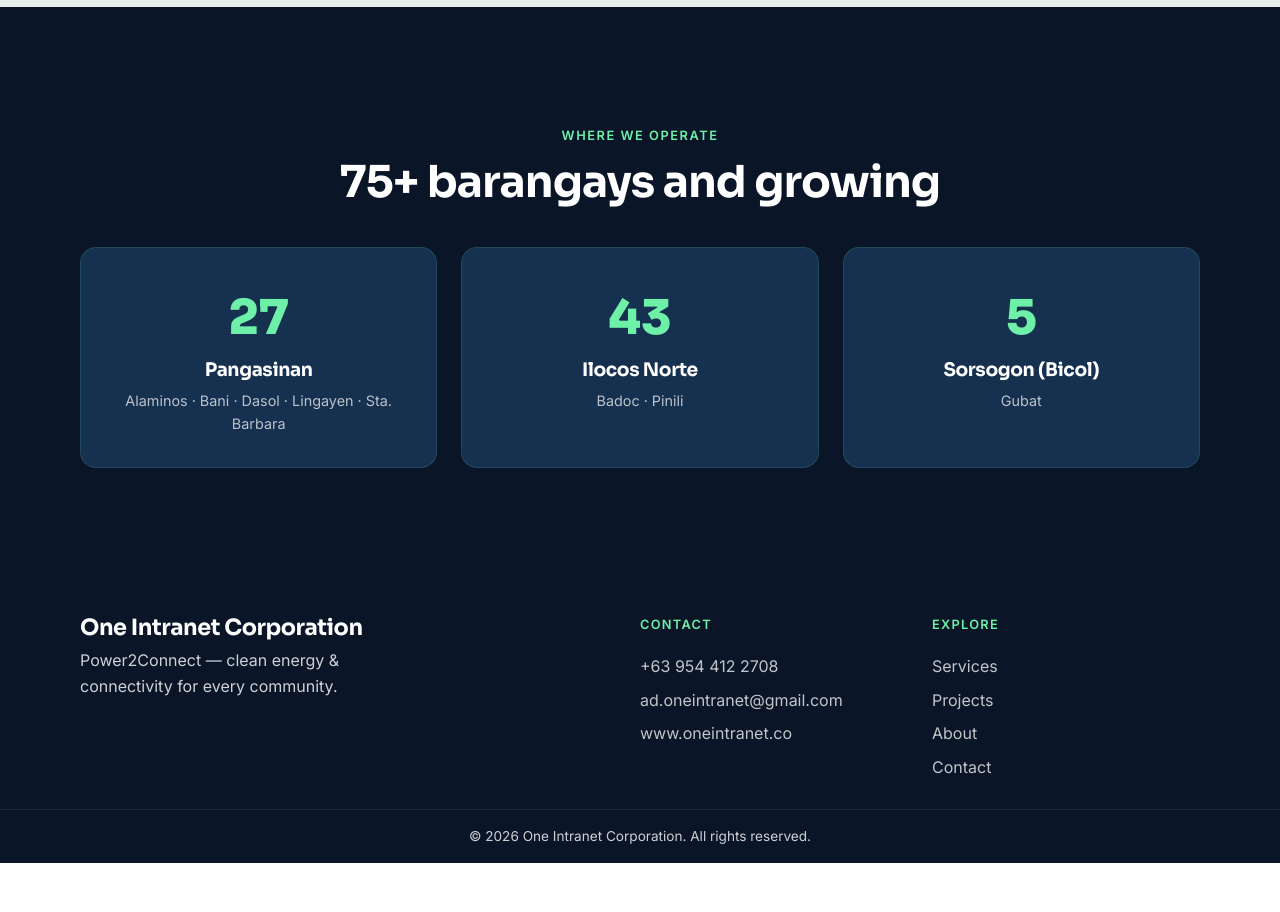
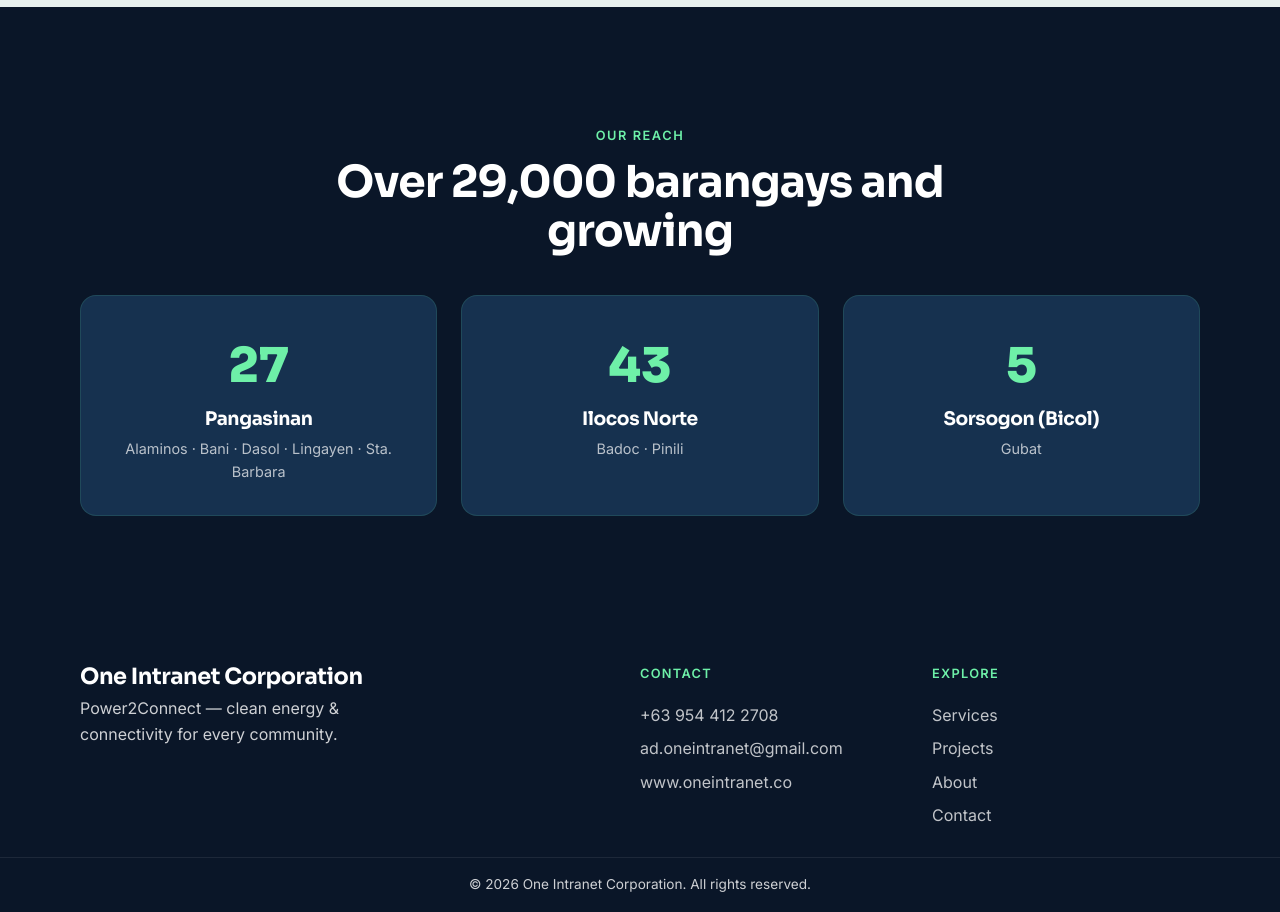
Before and after one commit to Estropia/One-Intranet, a React (Vite) app: page /projects in a window 1280 px wide. Shown: the part 1860-2772 px from the top of the page. Before the commit the page ends 2723 px from the top, so only its background shows below. Built offline with nearby package versions, Linux system fonts and the light colour scheme.

Commit message:
Updated Services page

```diff
--- a/src/pages/Projects.jsx
+++ b/src/pages/Projects.jsx
@@ -1,7 +1,7 @@
 import SectionHeading from '../components/SectionHeading.jsx'
 import ProjectCard from '../components/ProjectCard.jsx'
 import { projects } from '../data/projects.js'
-import { coverage, coverageTotal } from '../data/coverage.js'
+import { coverage } from '../data/coverage.js'
 import styles from './Projects.module.css'
 
 export default function Projects() {
@@ -40,7 +40,7 @@
 
       <section className={`${styles.section} ${styles.coverage}`}>
         <div className="container">
-          <SectionHeading light align="center" eyebrow="Where we operate" title={`${coverageTotal}+ barangays and growing`} />
+          <SectionHeading light align="center" eyebrow="Our reach" title="Over 29,000 barangays and growing" />
           <div className={styles.covGrid}>
             {coverage.map(c => (
               <div key={c.province} className={styles.covCard}>
```
